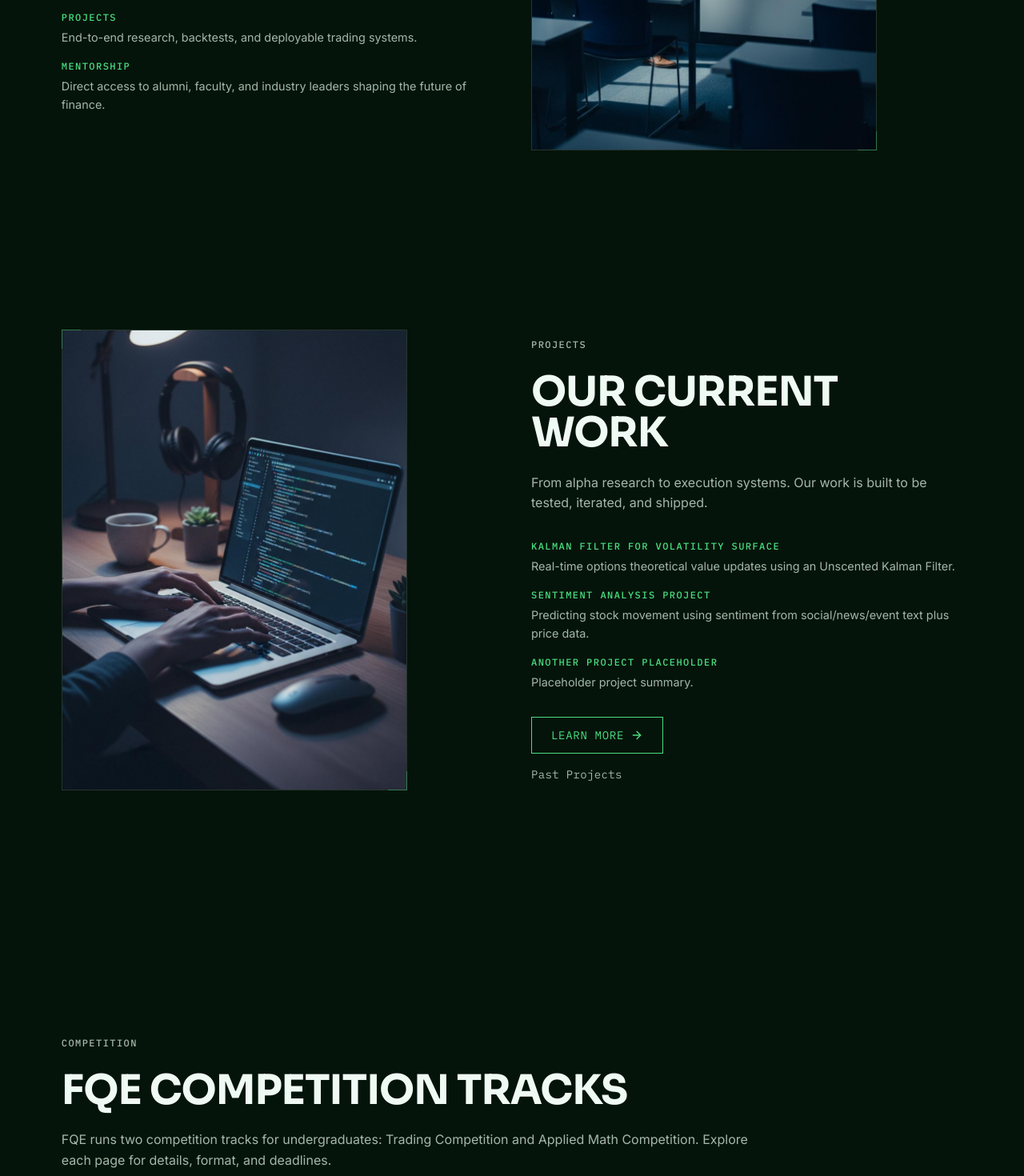
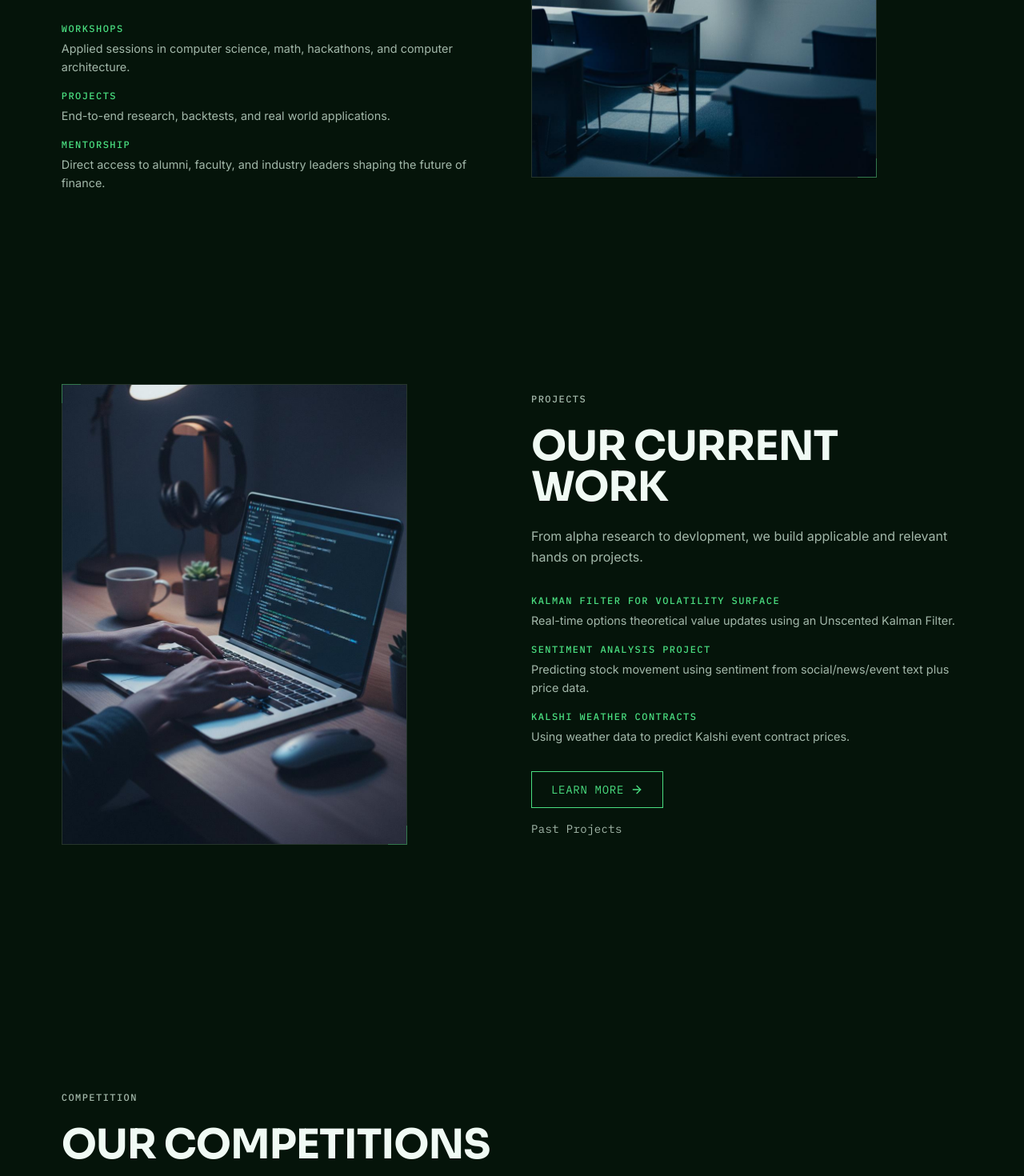
Before and after one commit to LifeDisparity/LifeDisparity.github.io, a React (Vite) app: page / in a window 1280 px wide. Shown: the part 1300-2770 px from the top of the page at 80% size. Built offline with nearby package versions, Linux system fonts and the light colour scheme.

Commit message:
Apply latest main page section updates

```diff
--- a/src/App.tsx
+++ b/src/App.tsx
@@ -71,13 +71,13 @@ function App() {
           id="about"
           layout="right-photo"
           microLabel="About"
-          headline=" FQE @ Baruch College"
-          body="FQE is a student collective building at the intersection of quantitative finance and technology. We develop technical skill and professional network through hands-on research, data science, risk modeling, and algorithmic trading."
+          headline=" FQE @ Baruch"
+          body="The Financial Quants and Engineers (FQE) develops students' technical skills and network at the intersection of quantitative finance and technology. Members will work on a variety of projects within data science, risk analysis, quantitative modeling, and algorithmic trading. The main goal of the organization is to provide the necessary exposure and skills for students to gain roles in quantitative fields. FQE regularly hosts seminars, organizes discussions with leading professors, and offers opportunities for members to work on innovative projects, providing valuable hands-on experience. Our goal is to empower the next generation of quants to lead and innovate in the ever-evolving landscape of finance and technology. "
           imageSrc="/about_whiteboard.jpg"
           imageAlt="Student writing on whiteboard"
           items={[
-            { label: 'Workshops', description: 'Applied sessions in quantitative modeling, stochastic methods, and production-ready data pipelines.' },
-            { label: 'Projects', description: 'End-to-end research, backtests, and deployable trading systems.' },
+            { label: 'Workshops', description: 'Applied sessions in computer science, math, hackathons, and computer architecture.' },
+            { label: 'Projects', description: 'End-to-end research, backtests, and real world applications.' },
             { label: 'Mentorship', description: 'Direct access to alumni, faculty, and industry leaders shaping the future of finance.' },
           ]}
         />
@@ -96,10 +96,10 @@ function App() {
                 Competition
               </span>
               <h2 className="headline-lg text-primary-light mb-6" style={{ fontSize: 'clamp(2rem, 4vw, 3.5rem)' }}>
-                FQE Competition Tracks
+                Our Competitions
               </h2>
               <p className="body-text text-secondary-light mb-10">
-                FQE runs two competition tracks for undergraduates: Trading Competition and Applied Math Competition.
+                FQE runs two competition tracks for undergraduates at Baruch: FQE Trading Competition and FQE Applied Math Competition.
                 Explore each page for details, format, and deadlines.
               </p>
             </div>
@@ -119,7 +119,7 @@ function App() {
               <div className="border border-white/10 p-6">
                 <span className="micro-label text-accent-green mb-3 block">Applied Math</span>
                 <p className="body-text text-secondary-light mb-6">
-                  Solve quantitative math and modeling problems that emphasize rigor, logic, and problem-solving speed.
+                  Apply mathematics and modeling to problems that emphasize rigor, logic, and problem-solving speed.
                 </p>
                 <a href={APPLIED_MATH_COMP_HASH} className="cta-button w-fit">
                   <span>Applied Math Competition</span>
@@ -141,7 +141,7 @@ function App() {
           id="events"
           layout="right-photo"
           microLabel="Events"
-          headline="Join Us For"
+          headline="FQE Activities"
           body="Ongoing technical programming, collaborative research projects, and curated industry engagements."
           imageSrc="/events_group.jpg"
           imageAlt="Group collaboration"
--- a/src/sections/AlumniSection.tsx
+++ b/src/sections/AlumniSection.tsx
@@ -34,7 +34,7 @@ export default function AlumniSection() {
   return (
     <section
       id="alumni"
-      className="min-h-screen bg-secondary-dark relative flex items-center py-[12vh]"
+      className="min-h-screen bg-primary-dark relative flex items-center py-[12vh]"
     >
       <div className="w-full px-[6vw]">
         {/* Header */}
--- a/src/sections/BoardSection.tsx
+++ b/src/sections/BoardSection.tsx
@@ -22,7 +22,7 @@ export default function LeadershipSection() {
             Leadership
           </span>
           <h2 className="headline-lg text-primary-light" style={{ fontSize: 'clamp(2rem, 4vw, 3.5rem)' }}>
-            Meet the Leadership
+            Meet our Leadership
           </h2>
           <p className="body-text text-secondary-light mt-4 max-w-xl">
             A team committed to excellence, innovation, and member success.
--- a/src/sections/HeroSection.tsx
+++ b/src/sections/HeroSection.tsx
@@ -97,7 +97,7 @@ export default function HeroSection() {
 
           {/* Subheadline */}
           <p className="body-text text-secondary-light mb-8 max-w-md mx-auto" style={{ fontSize: '1.05rem' }}>
-            we focus on developing current undergraduate students at Baruch College to the become the next generation of quants through a series of interactive workshops, project experience, and more
+            We focus on developing current undergraduate students at Baruch College to the become the next generation of quants through a series of interactive workshops, project experience, and more
           </p>
 
           {/* CTAs */}
--- a/src/sections/ProjectsSection.tsx
+++ b/src/sections/ProjectsSection.tsx
@@ -18,9 +18,9 @@ const projects = [
   },
   {
     id: 3,
-    label: 'Another Project Placeholder',
-    shortDesc: 'Placeholder project summary.',
-    fullDesc: 'blah blah blah',
+    label: 'Kalshi Weather Contracts',
+    shortDesc: 'Using weather data to predict Kalshi event contract prices.',
+    fullDesc: 'We use weather data to build predictive models for Kalshi event contracts. This project explores the relationship between meteorological conditions and the pricing of event-based financial instruments.',
     slideshowLink: '#mlorderflow-slideshow',
   },
 ];
@@ -97,7 +97,7 @@ export default function ProjectsSection() {
 
             {/* Body */}
             <p className="body-text text-secondary-light mb-8">
-              From alpha research to execution systems. Our work is built to be tested, iterated, and shipped.
+              From alpha research to devlopment, we build applicable and relevant hands on projects.
             </p>
 
             {/* Projects List */}
```
